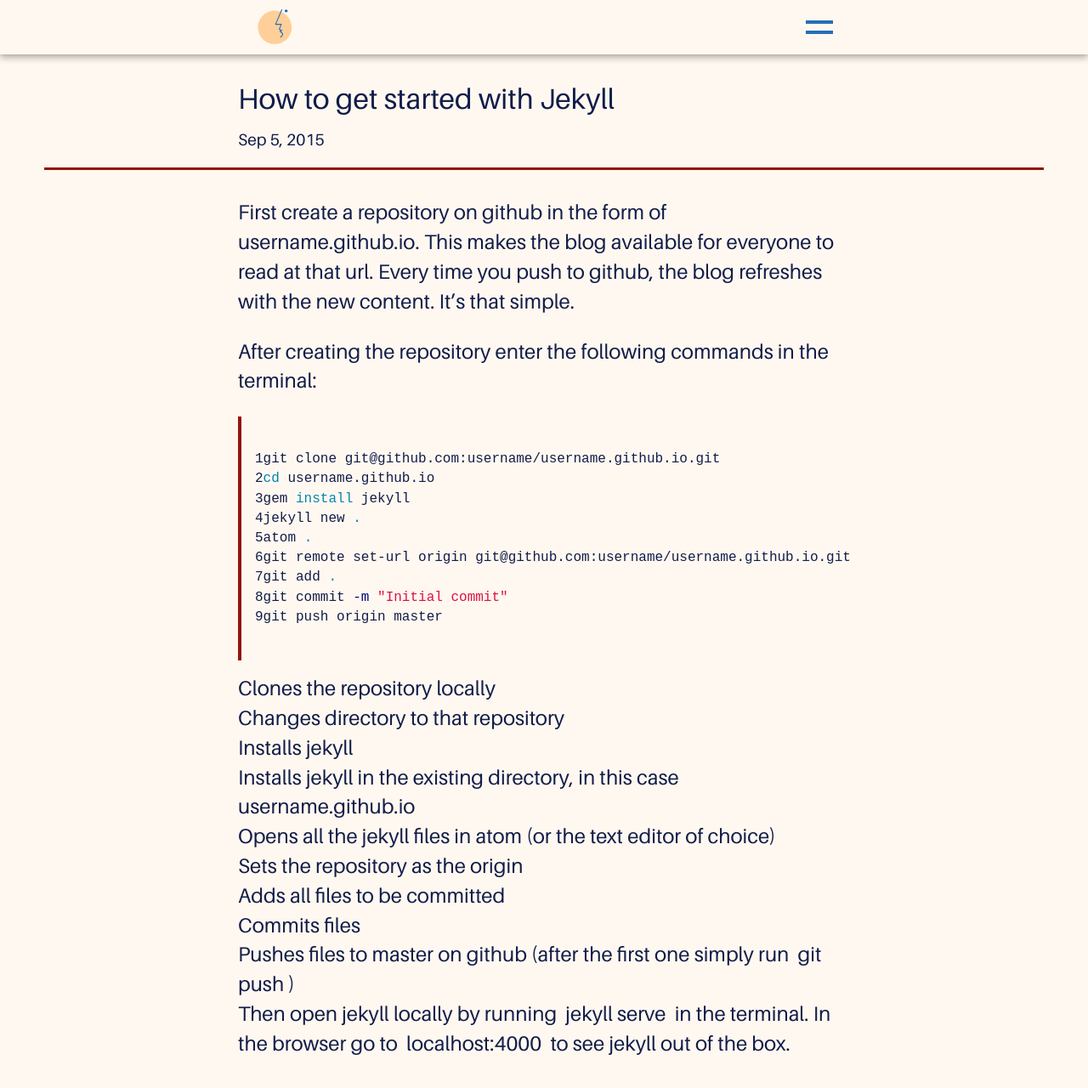
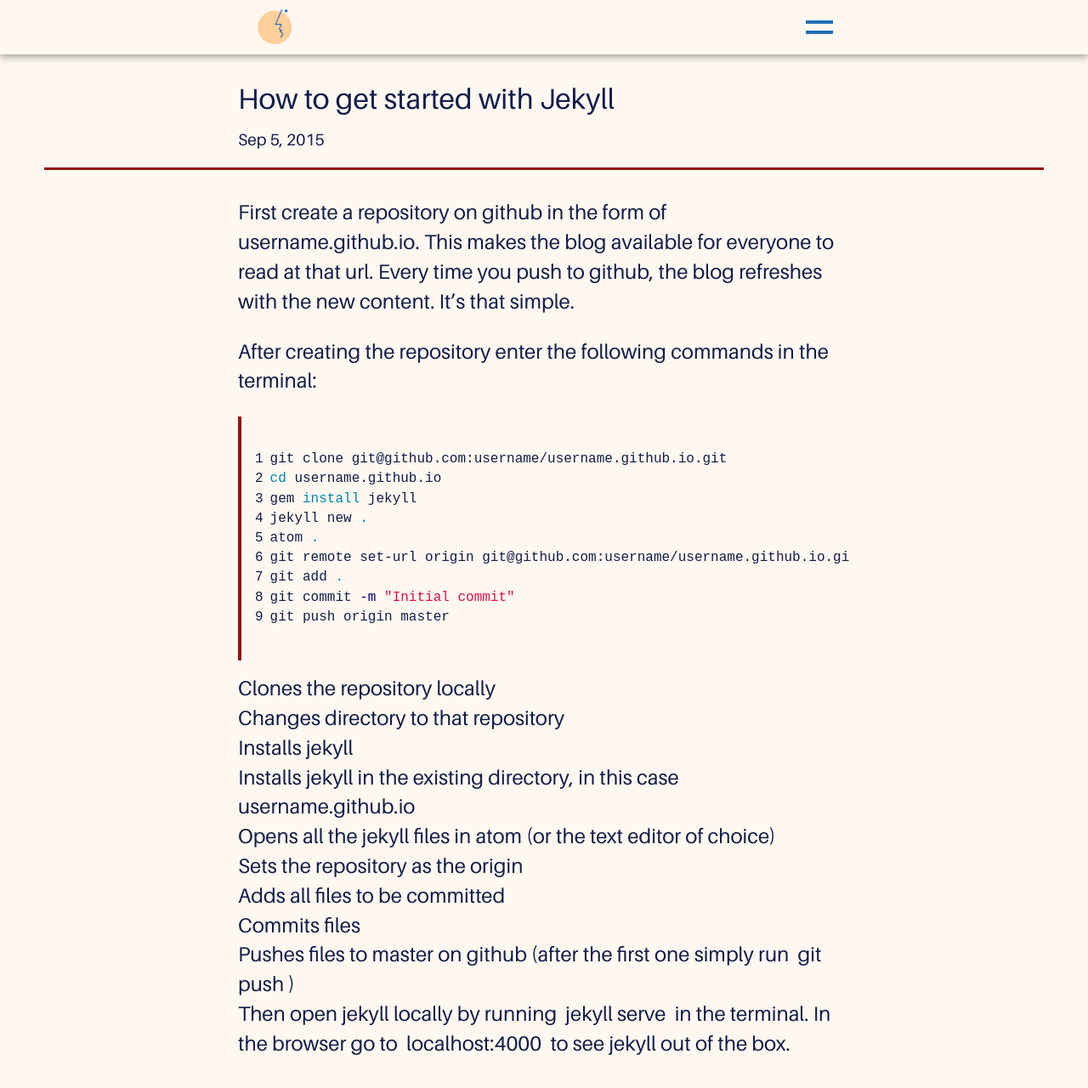
Before and after one commit to kbejko/kbejko.github.io, a Jekyll site: the page built from _posts/2015-09-05-how-to-get-started-with-jekyll.markdown, in a window 1280 px wide and 1310 px high. Shown: the top 1280 px of the window at 85% size. Built offline with Jekyll 4.4.1, drawn with Linux system fonts in a browser that asks for light colours.

Commit message:
fix margin right on code with class lineno

```diff
--- a/_sass/base/_base.scss
+++ b/_sass/base/_base.scss
@@ -35,3 +35,7 @@
     font-size: $base-font-size;
   }
 }
+
+.lineno {
+  margin-right: .5em;
+}
```
